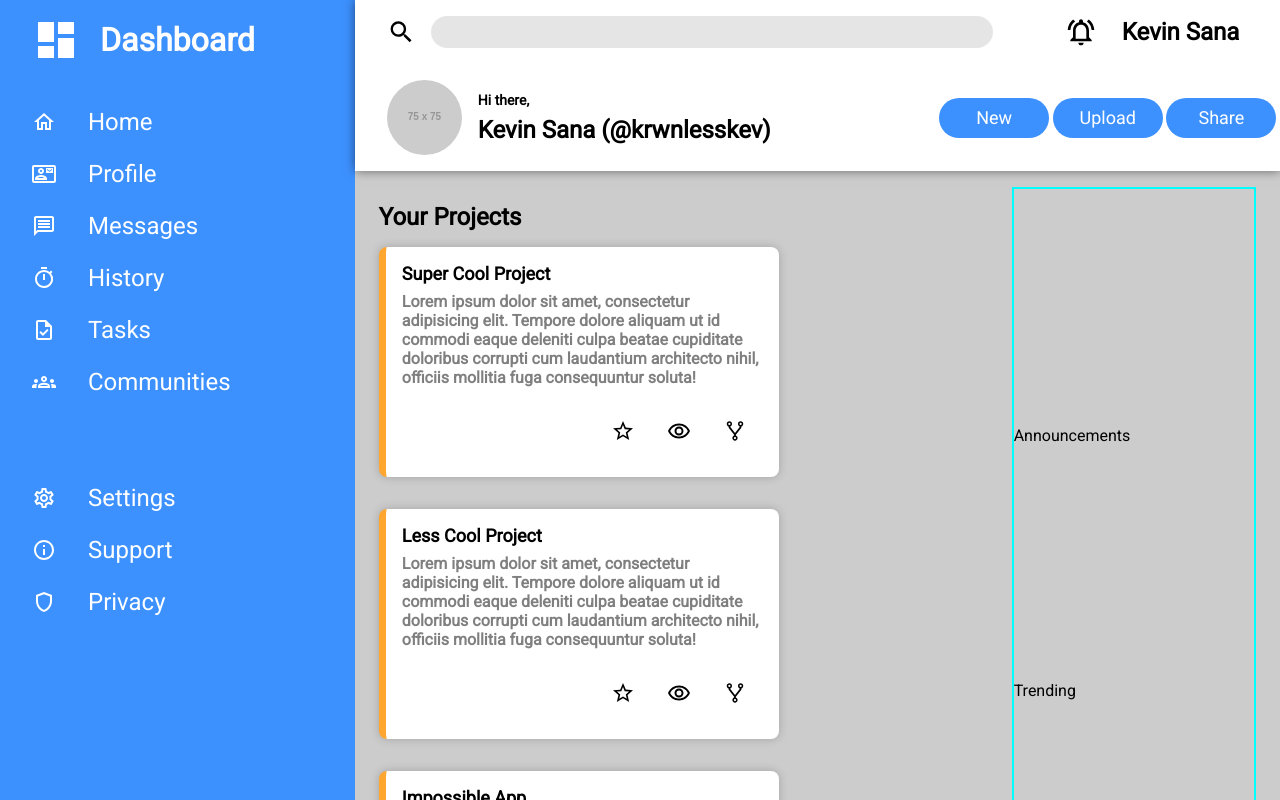
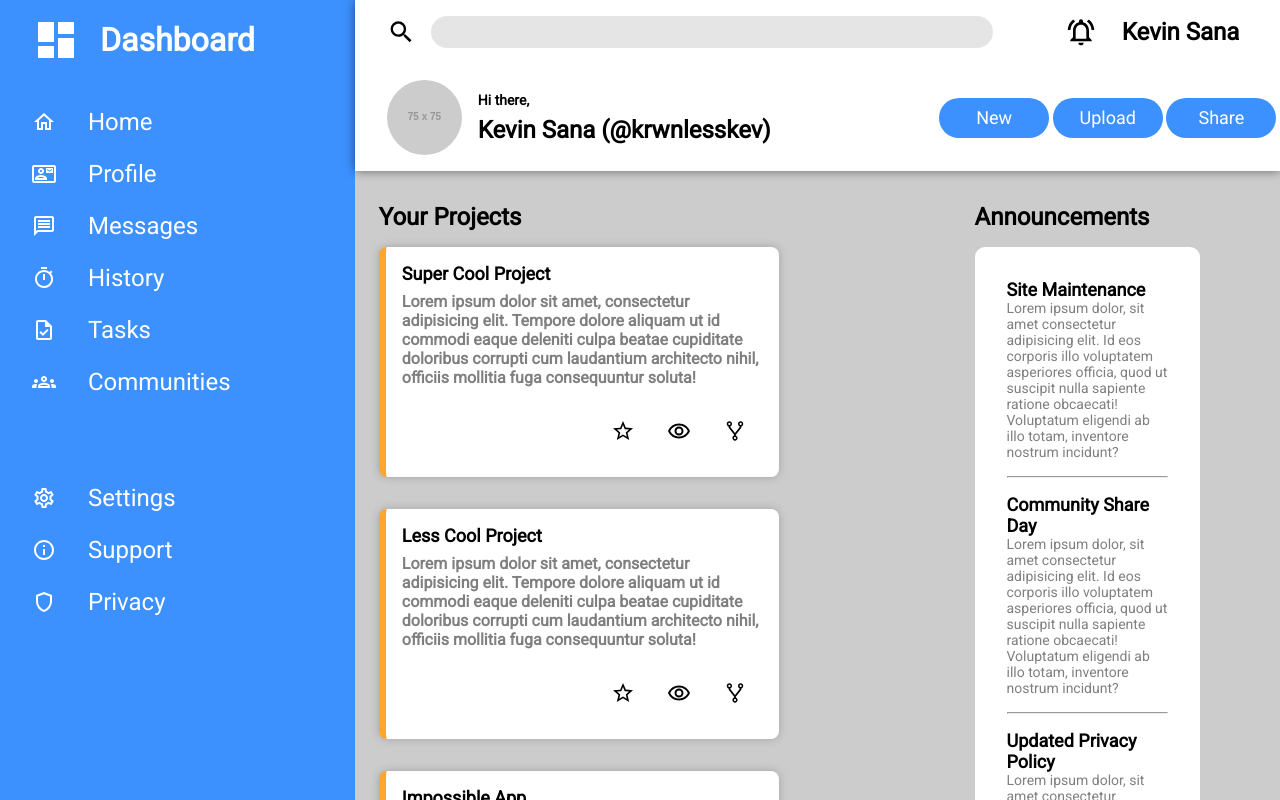
Before and after one commit to krownlesskev/project-admin-dashboard, a React (Create React App) app: page / in a window 1280 px wide. Shown: the top 800 px of the page. Built offline with nearby package versions, Linux system fonts and the light colour scheme.

Commit message:
completed styling for announcment card

```diff
--- a/src/components/main/Main.jsx
+++ b/src/components/main/Main.jsx
@@ -2,6 +2,7 @@ import React from 'react';
 import './Main.styles.scss';
 import { MdOutlineSearch, MdOutlineNotificationsActive } from 'react-icons/md';
 import ProjectCard from './cards/project-card/ProjectCard';
+import AnnouncementCard from './cards/announcement-card/AnnouncementCard';
 
 const Main = () => {
     return (
@@ -49,7 +50,7 @@ const Main = () => {
                     <div className="content-right-top">
                         <p className='content-right-p'>Announcements</p>
                         <div className='announcements-container'>
-
+                            <AnnouncementCard />
                         </div>
                     </div>
                     <div className="content-right-bottom">
--- a/src/components/main/Main.styles.scss
+++ b/src/components/main/Main.styles.scss
@@ -166,11 +166,16 @@
     }
 
     .content-right {
-        border: 2px solid aqua;
-        margin: 1rem 1.5rem 2rem 2rem;
+        margin: 1rem 5rem 2rem 2rem;
         flex: 1;
         display: flex;
         flex-direction: column;
-        justify-content: space-evenly;
+        justify-content: space-between;
+
+        .content-right-p {
+            font-size: 24px;
+            font-weight: 600;
+            margin: 1rem 0;
+        }
     }
 }
--- /dev/null
+++ b/src/components/main/cards/announcement-card/AnnouncementCard.jsx
@@ -0,0 +1,32 @@
+import React from 'react';
+import './AnnouncementCard.styles.scss';
+
+const AnnouncementSection = ({ title }) => {
+    return (
+        <div>
+            <p className='main-text'>
+                {title}
+            </p>
+            <p className='sub-text'>
+                Lorem ipsum dolor, sit amet consectetur
+                adipisicing elit. Id eos corporis illo voluptatem asperiores officia,
+                quod ut suscipit nulla sapiente ratione obcaecati! Voluptatum eligendi
+                ab illo totam, inventore nostrum incidunt?
+            </p>
+        </div>
+    );
+};
+
+const AnnouncementCard = () => {
+    return (
+        <div className='announcement-container'>
+            <AnnouncementSection title='Site Maintenance' />
+            <hr className='horizontal-line' />
+            <AnnouncementSection title='Community Share Day' />
+            <hr className='horizontal-line' />
+            <AnnouncementSection title='Updated Privacy Policy' />
+        </div>
+    );
+};
+
+export default AnnouncementCard;
--- /dev/null
+++ b/src/components/main/cards/announcement-card/AnnouncementCard.styles.scss
@@ -0,0 +1,30 @@
+.announcement-container {
+    background-color: rgba($color: #ffffff, $alpha: 1.0);
+    border-radius: 10px;
+    padding: 2rem 2rem;
+    transition: .3s;
+
+    .main-text{
+        font-size: 18px;
+        font-weight: 600;
+    }
+
+    .sub-text{
+        color: rgba($color: #000000, $alpha: 0.5);
+        font-size: 14px;
+    }
+
+    .horizontal-line {
+        margin: 1rem 0;
+    }
+
+    .sub-text:hover{
+        cursor: pointer;
+        text-decoration: underline;
+    }
+}
+
+.announcement-container:hover {
+    transform: scale(1.05);
+    transition: .3s;
+}
```
